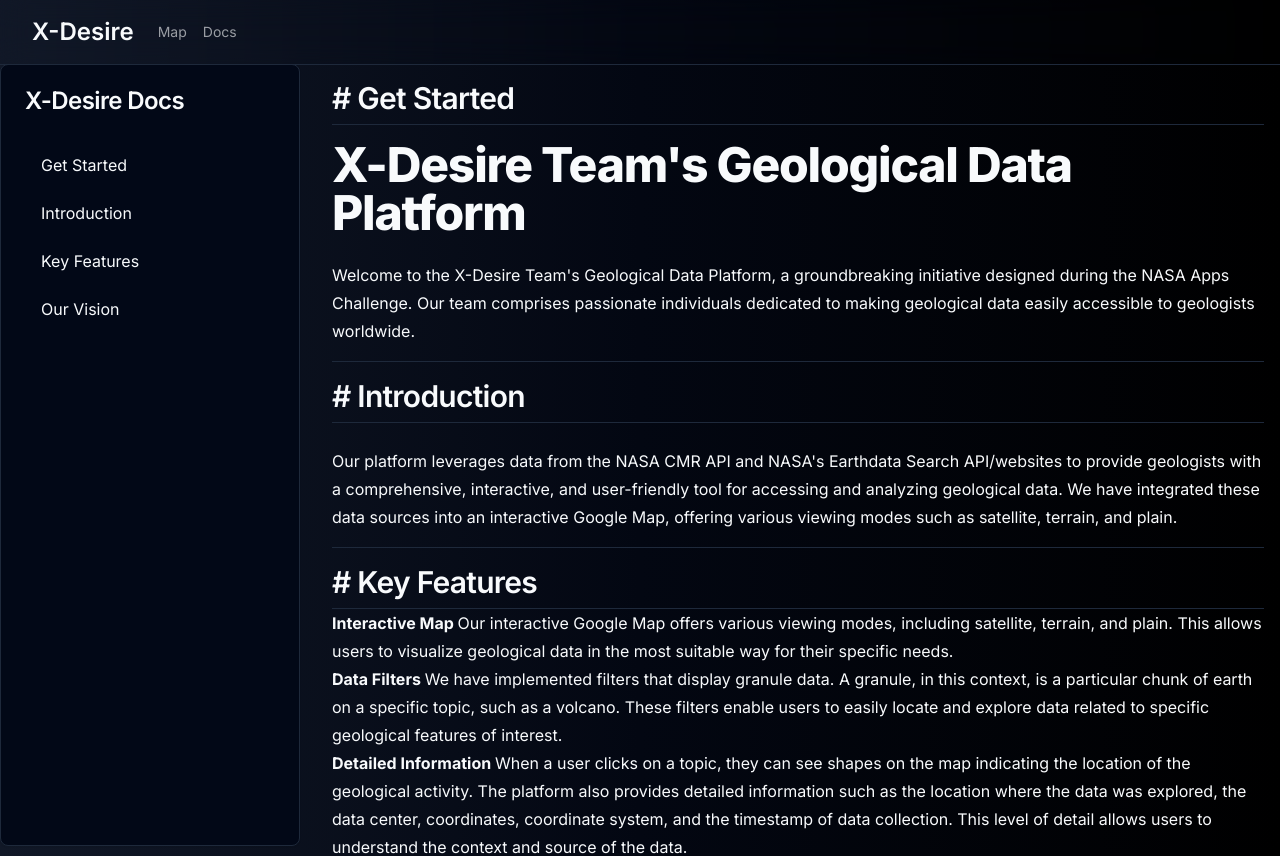
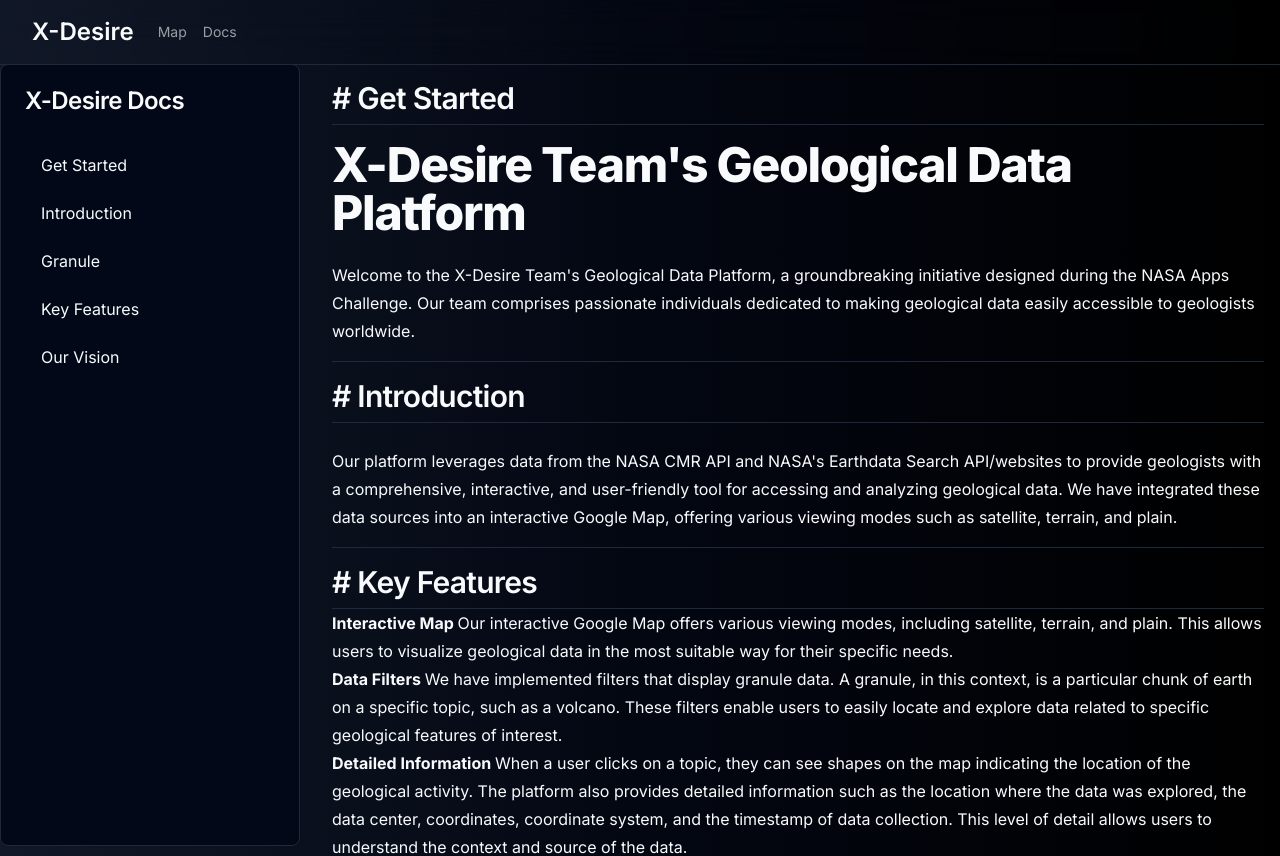
Before and after one commit to markushha/x-desire, a Next.js app: page /docs in a window 1280 px wide. Shown: the top 856 px of the page. Built offline with nearby package versions, Linux system fonts and the light colour scheme.

Commit message:
addition of granule info

```diff
--- a/src/components/docs/docs-sidebar.tsx
+++ b/src/components/docs/docs-sidebar.tsx
@@ -22,6 +22,10 @@
   {
     label: 'Introduction',
     path: '/docs/#docs-intro',
+  },
+  {
+    label: 'Granule',
+    path: '/docs/#docs-granula',
   },
   {
     label: 'Key Features',
--- /dev/null
+++ b/src/components/docs/granula.tsx
@@ -0,0 +1,9 @@
+export default function Granula() {
+  return (
+    <section id="docs-granula">
+      <h2 className='scroll-m-20 border-b pb-2 text-3xl font-semibold tracking-tight transition-colors first:mt-0'># Granula</h2>
+      <p className='leading-7 [&:not(:first-child)]:mt-6'>Granule refers to the individual files that make up a collection or dataset. These granules are the basic units of data that can be searched, accessed, and downloaded from the Earthdata Search platform. They represent specific subsets of the larger dataset, often corresponding to a specific geographical area and time period.</p>
+      {/* react flow here */}
+    </section>
+  )
+}
```
Also changed, not shown: src/components/docs/react-flow/flow-scheme.tsx (added), src/components/docs/react-flow/map-node.tsx (added), src/components/docs/react-flow/node-first.tsx (added), src/components/docs/react-flow/node-second.tsx (added), src/components/docs/react-flow/node-third.tsx (added).
